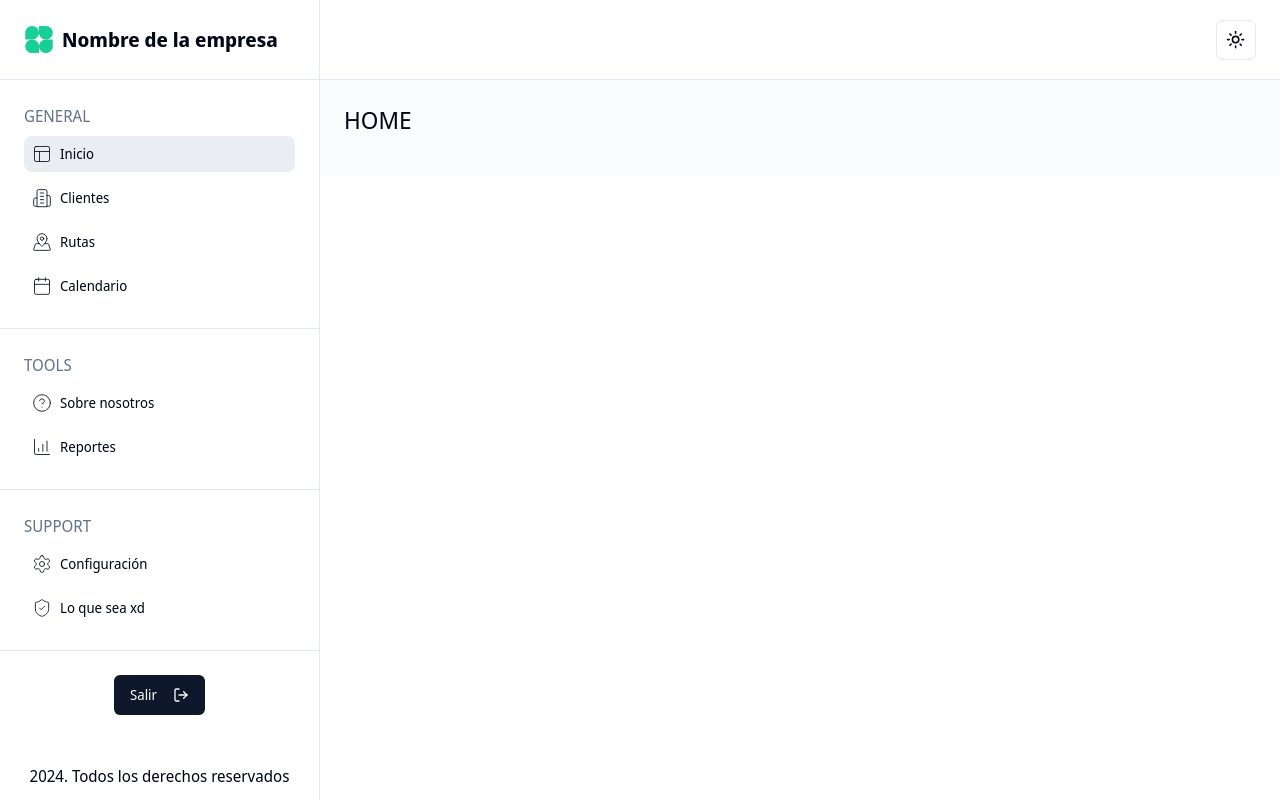
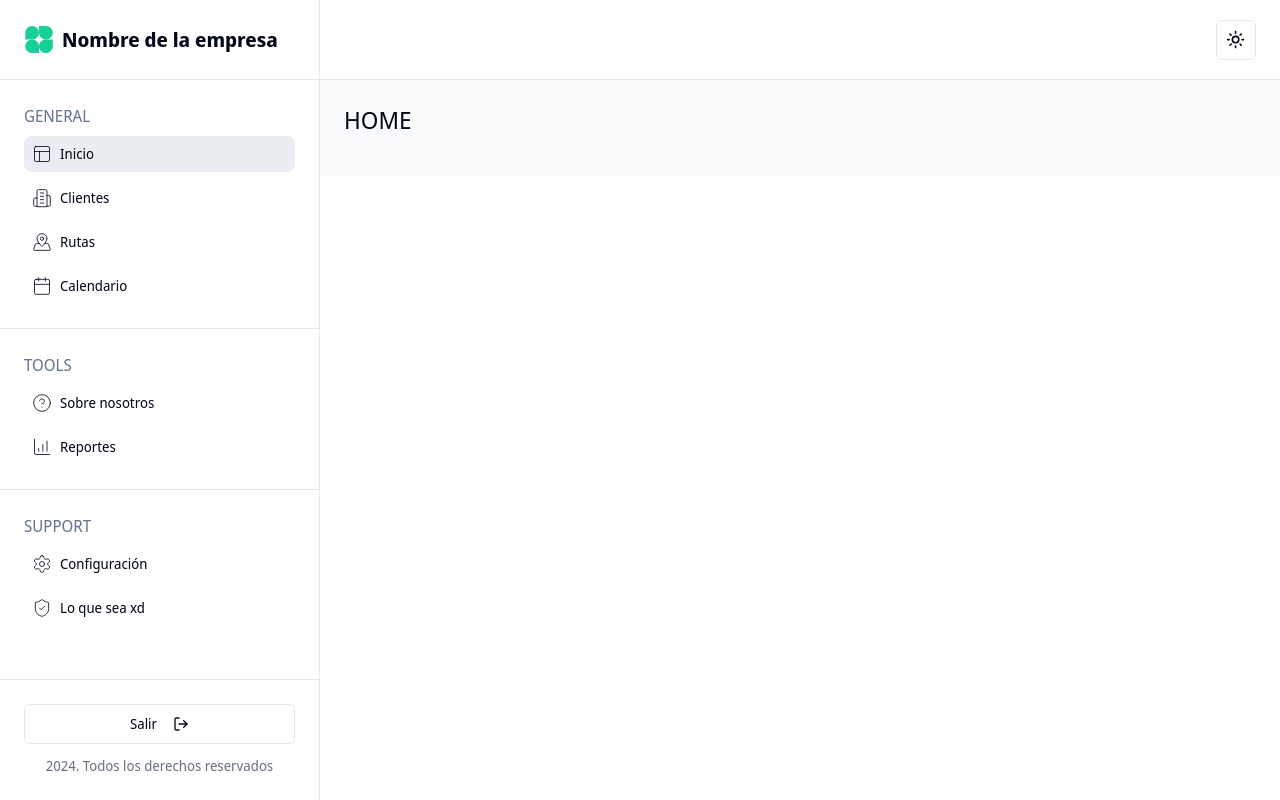
Before and after one commit to gamlerd13/dist_agua, a Next.js app: page / in a window 1280 px wide. Built offline with nearby package versions, Linux system fonts and the light colour scheme.

Commit message:
fix: sidebar design - scroll - footer and exit button always visible

```diff
--- a/package.json
+++ b/package.json
@@ -14,6 +14,7 @@
     "@radix-ui/react-dialog": "^1.1.1",
     "@radix-ui/react-dropdown-menu": "^2.1.1",
     "@radix-ui/react-label": "^2.1.0",
+    "@radix-ui/react-scroll-area": "^1.1.0",
     "@radix-ui/react-select": "^2.1.1",
     "@radix-ui/react-separator": "^1.1.0",
     "@radix-ui/react-slot": "^1.1.0",
--- a/src/app/(routes)/layout.tsx
+++ b/src/app/(routes)/layout.tsx
@@ -1,16 +1,17 @@
 import { Navbar } from '@/components/Navbar'
 import { Sidebar } from '@/components/Sidebar'
+
 export default function LayoutDashboard({
   children,
-}: Readonly<{
+}: {
   children: React.ReactNode
-}>) {
+}) {
   return (
-    <div className="flex w-full h-full">
+    <div className="flex w-full h-screen">
       <div className="hidden xl:block w-80 h-full xl:fixed">
         <Sidebar />
       </div>
-      <div className="w-full xl:ml-80">
+      <div className="flex-grow xl:ml-80">
         <Navbar />
         <div className="p-6 bg-[#fafbfc] dark:bg-secondary">{children}</div>
       </div>
--- a/src/components/Sidebar/Sidebar.tsx
+++ b/src/components/Sidebar/Sidebar.tsx
@@ -1,13 +1,13 @@
-import { SidebarRoutes } from "@/components/SidebarRoutes"
-import { Logo } from "@/components/Logo"
+import { SidebarRoutes } from '@/components/SidebarRoutes'
+import { Logo } from '@/components/Logo'
 
 export function Sidebar() {
   return (
-    <div className="h-screen">
-        <div className="h-full flex flex-col border-r">
-            <Logo />
-            <SidebarRoutes />
-        </div>
+    <div className="h-screen flex flex-col border-r">
+      <Logo />
+      <div className="flex-grow overflow-hidden">
+        <SidebarRoutes />
+      </div>
     </div>
   )
 }
--- a/src/components/SidebarRoutes/SidebarRoutes.tsx
+++ b/src/components/SidebarRoutes/SidebarRoutes.tsx
@@ -1,21 +1,22 @@
-"use client";
+'use client'
+import { signOut } from 'next-auth/react'
+import { LogOut } from 'lucide-react'
 
-import { Separator } from "@/components/ui/separator";
-import { SidebarItem } from "../SidebarItem";
-import { Button } from "@/components/ui/button";
-import { signOut } from "next-auth/react";
+import { Separator } from '@/components/ui/separator'
+import { Button } from '@/components/ui/button'
+import { ScrollArea } from '@/components/ui/scroll-area'
 
+import { SidebarItem } from '../SidebarItem'
 import {
   dataGeneralSidebar,
   dataSupportSidebar,
   dataToolsSidebar,
-} from "./SidebarRoutes.data";
-import { LogOut } from "lucide-react";
+} from './SidebarRoutes.data'
 
 export function SidebarRoutes() {
   return (
-    <div className="flex flex-col justify-between h-full">
-      <div>
+    <div className="flex flex-col h-full">
+      <ScrollArea className="flex-grow">
         <div className="p-2 md:p-6">
           <p className="text-slate-500 mb-2">GENERAL</p>
           {dataGeneralSidebar.map((item) => (
@@ -36,20 +37,15 @@ export function SidebarRoutes() {
             <SidebarItem key={item.label} item={item} />
           ))}
         </div>
-        <Separator />
-        <div className="p-2 md:p-6">
-          <div className="text-center">
-            <Button onClick={() => signOut()}>
-              Salir <LogOut className="ms-4" width={16} />
-            </Button>
-          </div>
-        </div>
-      </div>
-      <div>
-        <footer className="mt-3 p-3 text-center">
+      </ScrollArea>
+      <div className="p-4 md:p-6 border-t">
+        <Button variant="outline" className="w-full" onClick={() => signOut()}>
+          Salir <LogOut className="ms-4" width={16} />
+        </Button>
+        <footer className="mt-3 text-center text-sm text-gray-500">
           2024. Todos los derechos reservados
         </footer>
       </div>
     </div>
-  );
+  )
 }
--- /dev/null
+++ b/src/components/ui/scroll-area.tsx
@@ -0,0 +1,48 @@
+"use client"
+
+import * as React from "react"
+import * as ScrollAreaPrimitive from "@radix-ui/react-scroll-area"
+
+import { cn } from "@/lib/utils"
+
+const ScrollArea = React.forwardRef<
+  React.ElementRef<typeof ScrollAreaPrimitive.Root>,
+  React.ComponentPropsWithoutRef<typeof ScrollAreaPrimitive.Root>
+>(({ className, children, ...props }, ref) => (
+  <ScrollAreaPrimitive.Root
+    ref={ref}
+    className={cn("relative overflow-hidden", className)}
+    {...props}
+  >
+    <ScrollAreaPrimitive.Viewport className="h-full w-full rounded-[inherit]">
+      {children}
+    </ScrollAreaPrimitive.Viewport>
+    <ScrollBar />
+    <ScrollAreaPrimitive.Corner />
+  </ScrollAreaPrimitive.Root>
+))
+ScrollArea.displayName = ScrollAreaPrimitive.Root.displayName
+
+const ScrollBar = React.forwardRef<
+  React.ElementRef<typeof ScrollAreaPrimitive.ScrollAreaScrollbar>,
+  React.ComponentPropsWithoutRef<typeof ScrollAreaPrimitive.ScrollAreaScrollbar>
+>(({ className, orientation = "vertical", ...props }, ref) => (
+  <ScrollAreaPrimitive.ScrollAreaScrollbar
+    ref={ref}
+    orientation={orientation}
+    className={cn(
+      "flex touch-none select-none transition-colors",
+      orientation === "vertical" &&
+        "h-full w-2.5 border-l border-l-transparent p-[1px]",
+      orientation === "horizontal" &&
+        "h-2.5 flex-col border-t border-t-transparent p-[1px]",
+      className
+    )}
+    {...props}
+  >
+    <ScrollAreaPrimitive.ScrollAreaThumb className="relative flex-1 rounded-full bg-border" />
+  </ScrollAreaPrimitive.ScrollAreaScrollbar>
+))
+ScrollBar.displayName = ScrollAreaPrimitive.ScrollAreaScrollbar.displayName
+
+export { ScrollArea, ScrollBar }
```
Also changed, not shown: 1 other file (tests, documents, lock files or other folders).
